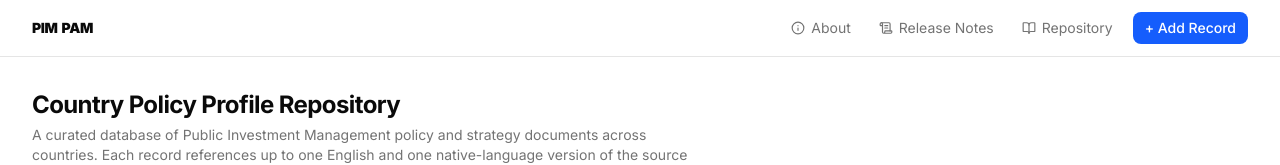
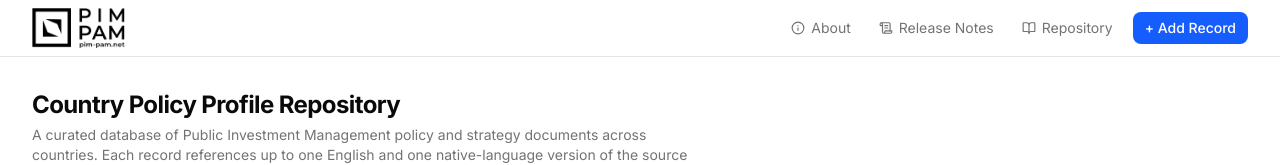
Before and after one commit to kai2ser/pimrepository, a Next.js app: page / in a window 1280 px wide. Shown: the top 165 px of the page. Built offline with nearby package versions, Linux system fonts and the light colour scheme; no server answers; the database is empty.

Commit message:
feat: add real PIM PAM logo to top-left nav
Copies PIM-PAM_Logo_V2_Dark.png to public/ and wires it into the
header via next/image (priority-loaded, h-10 w-auto). Removes the
previous plain-text "PIM PAM" wordmark placeholder.

Co-Authored-By: Claude Sonnet 4.6 <noreply@anthropic.com>

```diff
--- a/app/layout.tsx
+++ b/app/layout.tsx
@@ -3,6 +3,7 @@ import { Inter } from "next/font/google";
 import "./globals.css";
 import { Toaster } from "@/components/ui/sonner";
 import Link from "next/link";
+import Image from "next/image";
 import { BookOpen, ScrollText, Info } from "lucide-react";
 
 const inter = Inter({ subsets: ["latin"] });
@@ -24,9 +25,15 @@ export default function RootLayout({
         <header className="sticky top-0 z-50 border-b bg-white/95 backdrop-blur supports-[backdrop-filter]:bg-white/60">
           <div className="max-w-7xl mx-auto px-4 sm:px-6 lg:px-8">
             <div className="flex h-14 items-center justify-between">
-              <Link href="/" className="flex items-center gap-1 leading-none">
-                <span className="font-black text-sm tracking-tight">PIM</span>
-                <span className="font-black text-sm tracking-tight">PAM</span>
+              <Link href="/" className="flex items-center leading-none">
+                <Image
+                  src="/pim-pam-logo.png"
+                  alt="PIM PAM"
+                  height={40}
+                  width={120}
+                  priority
+                  className="h-10 w-auto"
+                />
               </Link>
 
               <nav className="flex items-center gap-1">
```
Also changed, not shown: public/pim-pam-logo.png (added).
